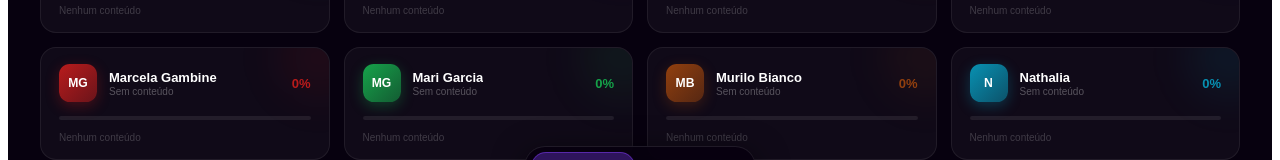
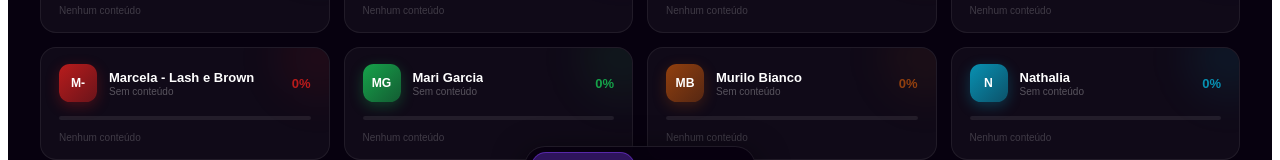
Before and after one commit to agenciaaigo-create/aigo-relatorios, a React (Vite) app: page / in a window 1280 px wide. Shown: the part 592-752 px from the top of the page. Built offline with nearby package versions, Linux system fonts and the light colour scheme.

Commit message:
fix: corrige nome da cliente Marcela para bater com a pasta do Drive
A pasta no Drive se chama "Marcela - Lash e Brown", não "Marcela Gambine".
Corrige para o auto-sync conseguir casar o nome corretamente.

https://claude.ai/code/session_01JS9uyrm9o2MZMq7HcVQkKg

```diff
--- a/src/Inventory.jsx
+++ b/src/Inventory.jsx
@@ -4,7 +4,7 @@ import { useState, useEffect, useRef } from "react";
 const CLIENTS_LIST = [
   "Aline","Americana","AP Engenharia","Bioessência","Coperfarma",
   "Doma Cosméticos","Fran Cendron","Ingalimp","Isadora","Juninho Vende",
-  "Leda","Manu Arquitetura","Marcela Gambine","Mari Garcia","Murilo Bianco",
+  "Leda","Manu Arquitetura","Marcela - Lash e Brown","Mari Garcia","Murilo Bianco",
   "Nathalia","Petshop","Suellem","Vikce","Wood",
 ];
 
```
